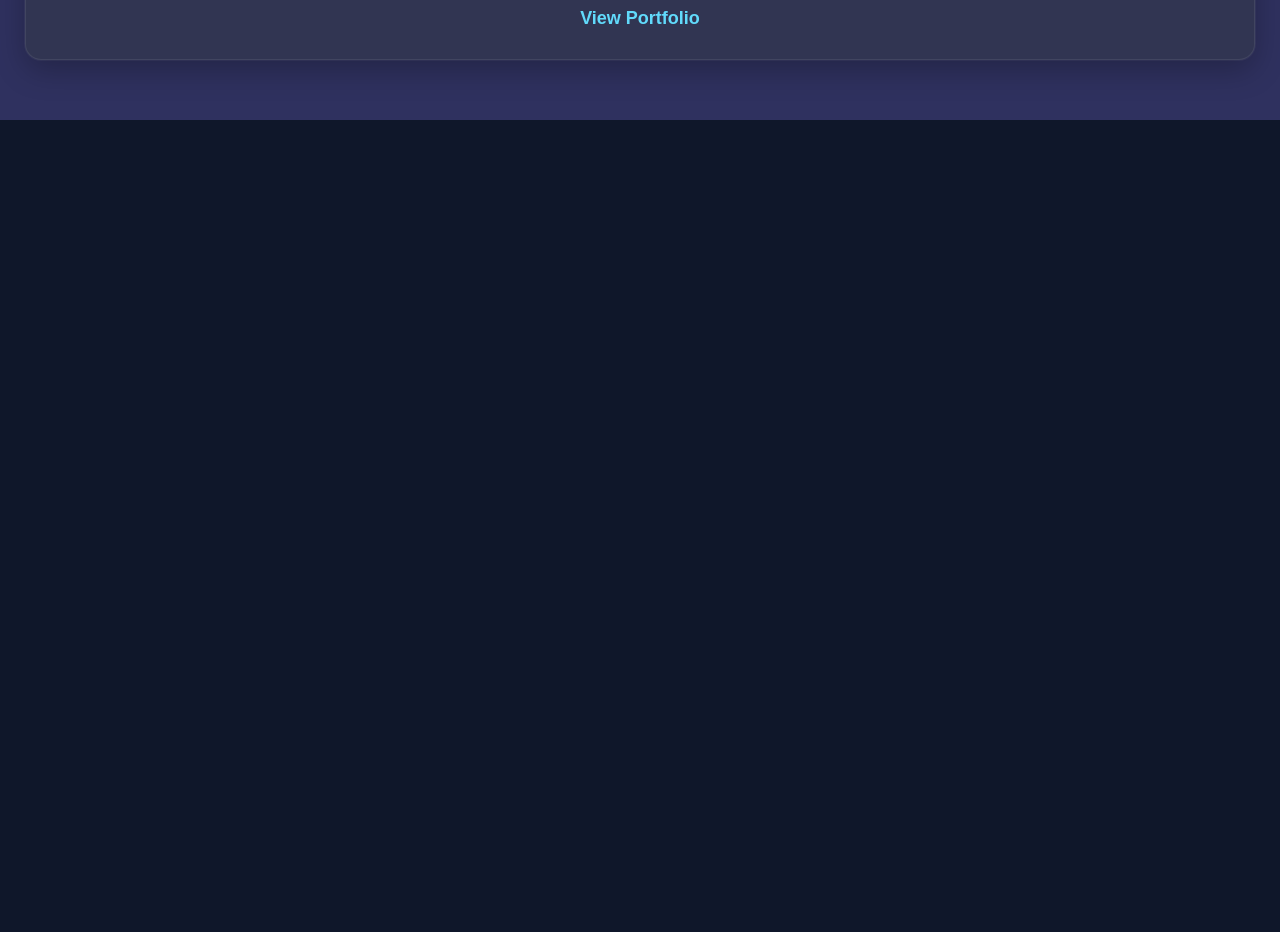
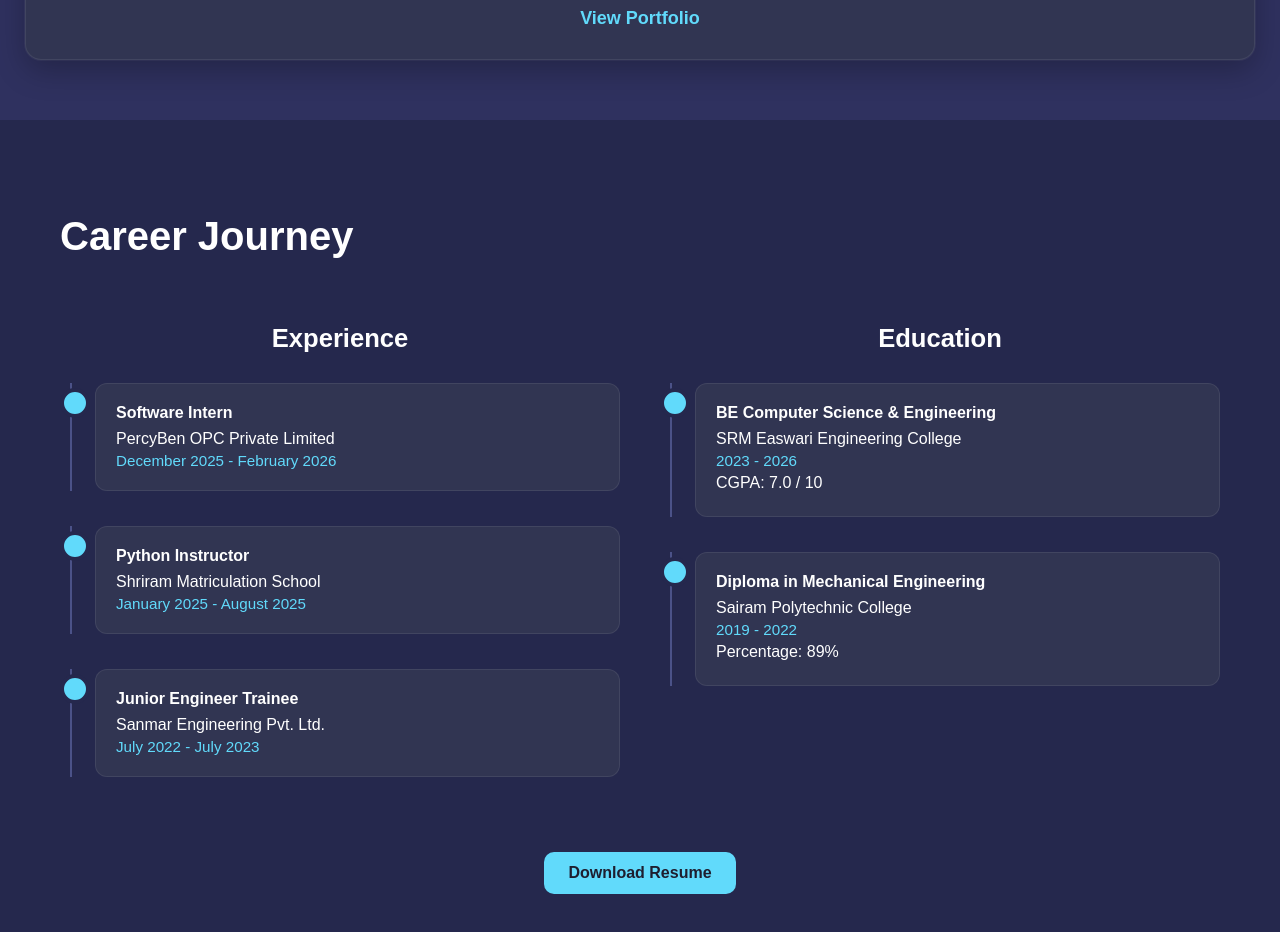
Before and after one commit to Rishi2553/portfolio-v2, a React (Vite) app: page / in a window 1280 px wide. Shown: the part 1440-2372 px from the top of the page. Before the commit the page ends 1560 px from the top, so only its background shows below. Built offline with nearby package versions, Linux system fonts and the light colour scheme.

Commit message:
feat(portfolio): added career journey

```diff
--- a/package.json
+++ b/package.json
@@ -10,6 +10,7 @@
     "preview": "vite preview"
   },
   "dependencies": {
+    "@emailjs/browser": "^4.4.1",
     "react": "^19.2.6",
     "react-dom": "^19.2.6"
   },
--- a/src/App.jsx
+++ b/src/App.jsx
@@ -2,6 +2,7 @@
 import Project from './components/Porject'
 import AboutMe from './components/About-me'
 import Skill from './components/Skill'
+import CareerJourney from './components/CareerJourney'
 // import './index.css'
 
 import './App.css'
@@ -13,6 +14,7 @@ function App() {
       <AboutMe />
       <Skill />
       <Project />
+      <CareerJourney />
     </>
   )
 }
--- /dev/null
+++ b/src/components/CareerJourney.css
@@ -0,0 +1,142 @@
+.career-section {
+  padding: 60px;
+  background: #25284d;
+  color: white;
+}
+
+.career-container {
+  display: flex;
+  gap: 40px;
+  margin-top: 40px;
+}
+
+.timeline-column {
+  flex: 1;
+}
+
+.timeline-title {
+  font-size: 1.6rem;
+  margin-bottom: 30px;
+  text-align: center;
+}
+
+.timeline-item {
+  position: relative;
+
+  padding-left: 35px;
+  margin-bottom: 35px;
+}
+
+.timeline-item::before {
+  content: "";
+
+  position: absolute;
+
+  left: 10px;
+  top: 0;
+
+  width: 2px;
+  height: 100%;
+
+  background: #4b5288;
+}
+
+.timeline-dot {
+  position: absolute;
+
+  left: 0;
+  top: 5px;
+
+  width: 22px;
+  height: 22px;
+
+  border-radius: 50%;
+
+  background: #61dafb;
+
+  border: 4px solid #25284d;
+}
+
+.timeline-content {
+  background: #313552;
+
+  padding: 20px;
+
+  border-radius: 12px;
+
+  border: 1px solid rgba(255,255,255,0.08);
+
+  transition:
+    transform 0.3s ease,
+    background 0.3s ease,
+    box-shadow 0.3s ease;
+}
+
+.timeline-content:hover {
+  background: #3c4270;
+
+  transform: translateY(-5px);
+
+  box-shadow:
+    0 8px 20px rgba(0,0,0,0.25);
+}
+
+.timeline-content h4 {
+  margin-top: 0;
+  margin-bottom: 8px;
+
+  color: white;
+}
+
+.timeline-content p {
+  margin: 4px 0;
+}
+
+.timeline-content span {
+  color: #61dafb;
+  font-size: 0.95rem;
+}
+
+.resume-download {
+  display: flex;
+  justify-content: center;
+
+  margin-top: 40px;
+}
+
+.resume-btn {
+  background: #61dafb;
+  color: #1e1e2f;
+
+  padding: 12px 24px;
+
+  border-radius: 10px;
+
+  text-decoration: none;
+  font-weight: 600;
+
+  transition:
+    transform 0.3s ease,
+    background 0.3s ease;
+}
+
+.resume-btn:hover {
+  background: #4db8e8;
+
+  transform: translateY(-3px);
+}
+@media (max-width: 768px) {
+
+  .career-section {
+    padding: 20px;
+  }
+
+  .career-container {
+    flex-direction: column;
+    gap: 20px;
+  }
+
+  .timeline-title {
+    margin-bottom: 20px;
+  }
+}
--- /dev/null
+++ b/src/components/CareerJourney.jsx
@@ -0,0 +1,83 @@
+import './CareerJourney.css';
+
+function CareerJourney() {
+  return (
+    <section className="career-section">
+      <h2 className="section-heading">Career Journey</h2>
+
+      <div className="career-container">
+
+        {/* Experience */}
+        <div className="timeline-column">
+          <h3 className="timeline-title">Experience</h3>
+
+          <div className="timeline-item">
+            <div className="timeline-dot"></div>
+            <div className="timeline-content">
+              <h4>Software Intern</h4>
+              <p>PercyBen OPC Private Limited</p>
+              <span>December 2025 - February 2026</span>
+            </div>
+          </div>
+
+          <div className="timeline-item">
+            <div className="timeline-dot"></div>
+            <div className="timeline-content">
+              <h4>Python Instructor</h4>
+              <p>Shriram Matriculation School</p>
+              <span>January 2025 - August 2025</span>
+            </div>
+          </div>
+
+          <div className="timeline-item">
+            <div className="timeline-dot"></div>
+            <div className="timeline-content">
+              <h4>Junior Engineer Trainee</h4>
+              <p>Sanmar Engineering Pvt. Ltd.</p>
+              <span>July 2022 - July 2023</span>
+            </div>
+          </div>
+        </div>
+
+        {/* Education */}
+        <div className="timeline-column">
+          <h3 className="timeline-title">Education</h3>
+
+          <div className="timeline-item">
+            <div className="timeline-dot"></div>
+            <div className="timeline-content">
+              <h4>BE Computer Science & Engineering</h4>
+              <p>SRM Easwari Engineering College</p>
+              <span>2023 - 2026</span>
+              <p>CGPA: 7.0 / 10</p>
+            </div>
+          </div>
+
+          <div className="timeline-item">
+            <div className="timeline-dot"></div>
+            <div className="timeline-content">
+              <h4>Diploma in Mechanical Engineering</h4>
+              <p>Sairam Polytechnic College</p>
+              <span>2019 - 2022</span>
+              <p>Percentage: 89%</p>
+            </div>
+          </div>
+        </div>
+
+      </div>
+
+      <div className="resume-download">
+        <a
+          href="/resume.pdf"
+          download
+          className="resume-btn"
+        >
+          Download Resume
+        </a>
+      </div>
+
+    </section>
+  );
+}
+
+export default CareerJourney;
--- a/src/components/Project.css
+++ b/src/components/Project.css
@@ -236,7 +236,7 @@
 
   .project-card {
     padding: 7px;
-    margin:0;
+    margin-top: 10px;
   }
   .popup-image {
     max-width: 75vw;
```
Also changed, not shown: 2 other files (tests, documents, lock files or other folders).
